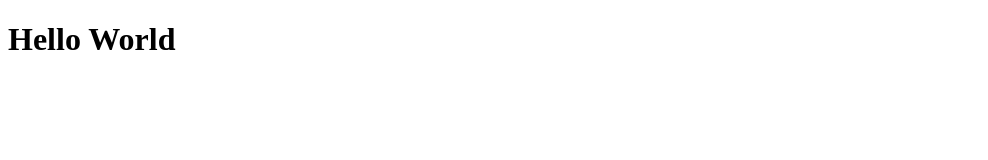
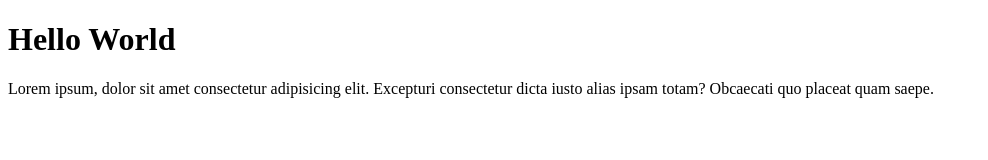
Before and after one commit to shakline80/checkbox, a plain HTML site: page index.html in a window 1280 px wide. Shown: the whole page, without its empty margins (0-988 px from the left). Drawn offline with Linux system fonts and the light colour scheme.

Commit message:
P-Tag-Added

```diff
--- a/index.html
+++ b/index.html
@@ -9,7 +9,7 @@
 
         <h1>Hello World</h1>
 
-
+        <p>Lorem ipsum, dolor sit amet consectetur adipisicing elit. Excepturi consectetur dicta iusto alias ipsam totam? Obcaecati quo placeat quam saepe.</p>
 
 
 
```
